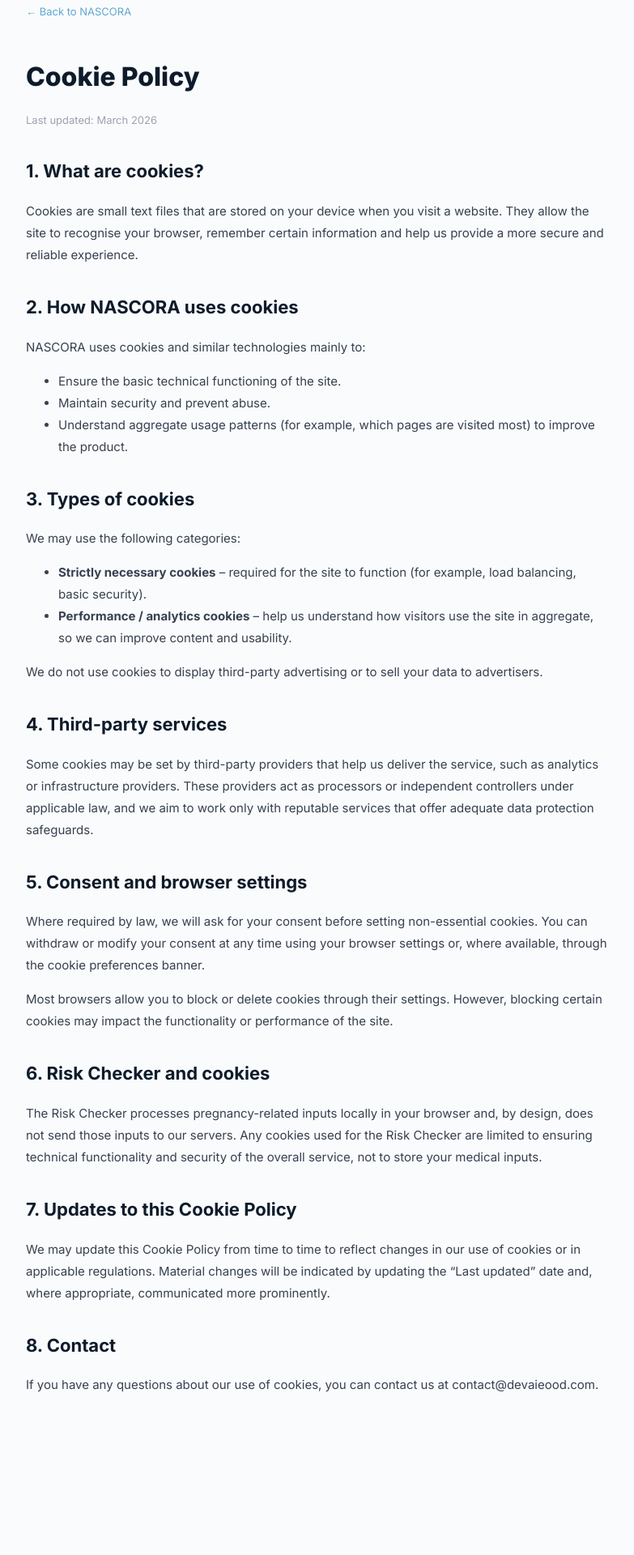
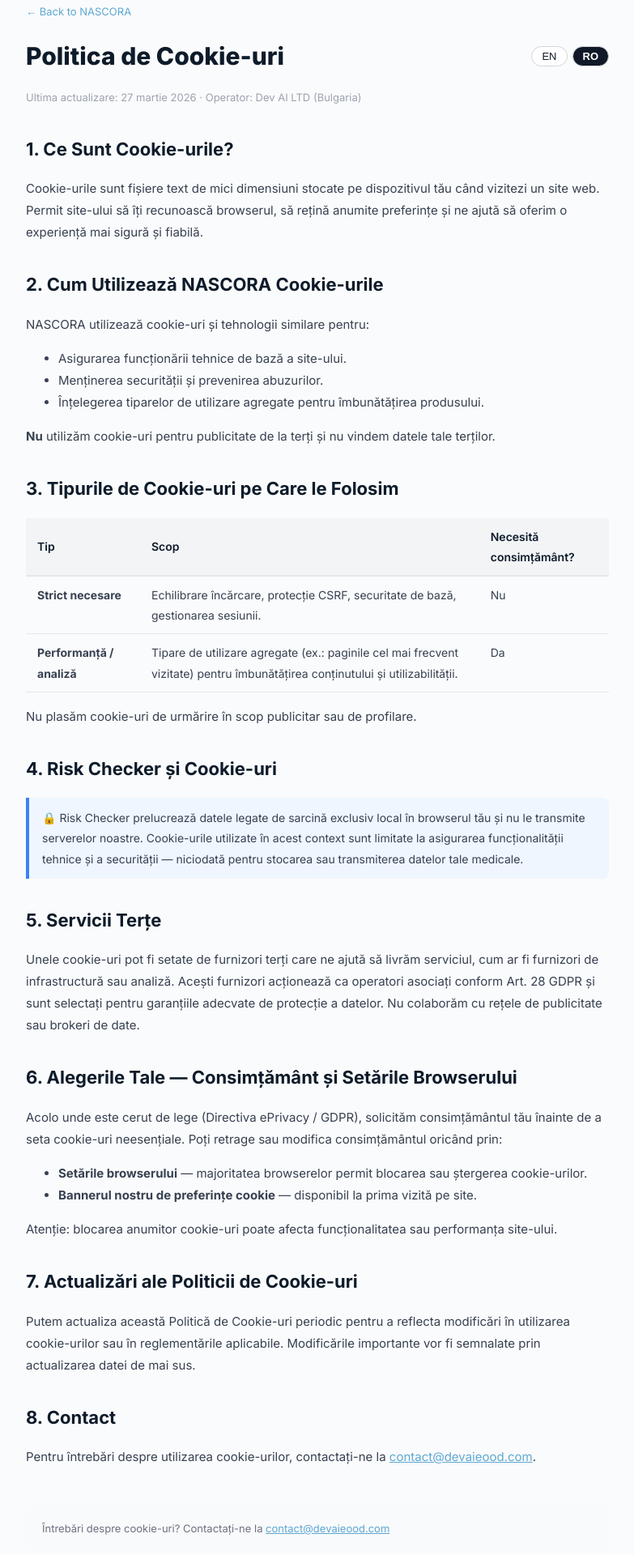
Before and after one commit to cosmingpopa-hub/Nascora, a Next.js app: page /cookies in a window 1280 px wide. Shown: the part 60-1980 px from the top of the page at 81% size, without its empty margins (248-1031 px from the left). Before the commit the page ends 1858 px from the top, so only its background shows below. Built offline with nearby package versions, Linux system fonts and the light colour scheme.

Commit message:
Update page.js
fix: cookie policy - use client + tabel tipuri + EN/RO

```diff
--- a/src/app/cookies/page.js
+++ b/src/app/cookies/page.js
@@ -1,8 +1,10 @@
-export const metadata = {
-  title: "Cookie Policy — NASCORA",
-};
+"use client";
+
+import React from "react";
 
 export default function Cookies() {
+  const [lang, setLang] = React.useState("ro");
+
   const s = {
     maxWidth: 720,
     margin: "0 auto",
@@ -11,12 +13,55 @@
     lineHeight: 1.8,
     color: "#374151",
   };
+
   const h2 = {
     fontSize: 22,
     fontWeight: 700,
     color: "#0D1B2A",
     margin: "32px 0 12px",
   };
+
+  const highlight = {
+    background: "#EFF6FF",
+    borderLeft: "4px solid #3B82F6",
+    padding: "12px 16px",
+    borderRadius: "0 8px 8px 0",
+    margin: "16px 0",
+    fontSize: 14,
+  };
+
+  const tableStyle = {
+    width: "100%",
+    borderCollapse: "collapse",
+    fontSize: 14,
+    margin: "16px 0",
+  };
+
+  const thStyle = {
+    background: "#F3F4F6",
+    padding: "10px 14px",
+    textAlign: "left",
+    fontWeight: 600,
+    color: "#0D1B2A",
+    borderBottom: "2px solid #E5E7EB",
+  };
+
+  const tdStyle = {
+    padding: "10px 14px",
+    borderBottom: "1px solid #E5E7EB",
+    verticalAlign: "top",
+  };
+
+  const langButton = (active) => ({
+    padding: "4px 12px",
+    fontSize: 13,
+    borderRadius: 999,
+    border: "1px solid #D1D5DB",
+    cursor: "pointer",
+    backgroundColor: active ? "#111827" : "#FFFFFF",
+    color: active ? "#FFFFFF" : "#111827",
+    fontWeight: active ? 600 : 400,
+  });
 
   return (
     <div style={s}>
@@ -33,103 +78,227 @@
         &larr; Back to NASCORA
       </a>
 
-      <h1
+      <div
         style={{
-          fontSize: 32,
-          fontWeight: 800,
-          color: "#0D1B2A",
-          margin: "24px 0 8px",
+          display: "flex",
+          justifyContent: "space-between",
+          alignItems: "center",
+          marginBottom: 8,
+          flexWrap: "wrap",
+          gap: 12,
         }}
       >
-        Cookie Policy
-      </h1>
-      <p style={{ color: "#9CA3AF", fontSize: 13 }}>
-        Last updated: March 2026
+        <h1 style={{ fontSize: 30, fontWeight: 800, color: "#0D1B2A", margin: 0 }}>
+          {lang === "en" ? "Cookie Policy" : "Politica de Cookie-uri"}
+        </h1>
+
+        <div style={{ display: "flex", gap: 6 }}>
+          <button type="button" onClick={() => setLang("en")} style={langButton(lang === "en")}>EN</button>
+          <button type="button" onClick={() => setLang("ro")} style={langButton(lang === "ro")}>RO</button>
+        </div>
+      </div>
+
+      <p style={{ color: "#9CA3AF", fontSize: 13, marginBottom: 32 }}>
+        {lang === "en"
+          ? "Last updated: 27 March 2026 · Operator: Dev AI LTD (Bulgaria)"
+          : "Ultima actualizare: 27 martie 2026 · Operator: Dev AI LTD (Bulgaria)"}
       </p>
 
-      <h2 style={h2}>1. What are cookies?</h2>
+      {lang === "en"
+        ? <CookiesEN h2={h2} highlight={highlight} tableStyle={tableStyle} thStyle={thStyle} tdStyle={tdStyle} />
+        : <CookiesRO h2={h2} highlight={highlight} tableStyle={tableStyle} thStyle={thStyle} tdStyle={tdStyle} />}
+
+      <div style={{ marginTop: 48, padding: "16px 20px", background: "#F9FAFB", borderRadius: 10, fontSize: 13, color: "#6B7280" }}>
+        {lang === "en"
+          ? "Questions about cookies? Contact us at "
+          : "Întrebări despre cookie-uri? Contactați-ne la "}
+        <a href="mailto:contact@devaieood.com" style={{ color: "#5FA8D3" }}>
+          contact@devaieood.com
+        </a>
+      </div>
+    </div>
+  );
+}
+
+function CookiesEN({ h2, highlight, tableStyle, thStyle, tdStyle }) {
+  const link = { color: "#5FA8D3" };
+  return (
+    <>
+      <h2 style={h2}>1. What Are Cookies?</h2>
       <p>
-        Cookies are small text files that are stored on your device when you
-        visit a website. They allow the site to recognise your browser, remember
-        certain information and help us provide a more secure and reliable
-        experience.
+        Cookies are small text files stored on your device when you visit a website. They allow the
+        site to recognise your browser, retain certain preferences, and help us deliver a more secure
+        and reliable experience.
       </p>
 
-      <h2 style={h2}>2. How NASCORA uses cookies</h2>
-      <p>
-        NASCORA uses cookies and similar technologies mainly to:
-      </p>
+      <h2 style={h2}>2. How NASCORA Uses Cookies</h2>
+      <p>NASCORA uses cookies and similar technologies to:</p>
       <ul>
         <li>Ensure the basic technical functioning of the site.</li>
         <li>Maintain security and prevent abuse.</li>
-        <li>
-          Understand aggregate usage patterns (for example, which pages are
-          visited most) to improve the product.
-        </li>
-      </ul>
-
-      <h2 style={h2}>3. Types of cookies</h2>
-      <p>We may use the following categories:</p>
-      <ul>
-        <li>
-          <strong>Strictly necessary cookies</strong> – required for the site to
-          function (for example, load balancing, basic security).
-        </li>
-        <li>
-          <strong>Performance / analytics cookies</strong> – help us understand
-          how visitors use the site in aggregate, so we can improve content and
-          usability.
-        </li>
+        <li>Understand aggregate usage patterns to improve the product.</li>
       </ul>
       <p>
-        We do not use cookies to display third-party advertising or to sell your
+        We do <strong>not</strong> use cookies to display third-party advertising or to sell your
         data to advertisers.
       </p>
 
-      <h2 style={h2}>4. Third-party services</h2>
+      <h2 style={h2}>3. Types of Cookies We Use</h2>
+      <table style={tableStyle}>
+        <thead>
+          <tr>
+            <th style={thStyle}>Type</th>
+            <th style={thStyle}>Purpose</th>
+            <th style={thStyle}>Consent required?</th>
+          </tr>
+        </thead>
+        <tbody>
+          <tr>
+            <td style={tdStyle}><strong>Strictly necessary</strong></td>
+            <td style={tdStyle}>Load balancing, CSRF protection, basic security, session management.</td>
+            <td style={tdStyle}>No</td>
+          </tr>
+          <tr>
+            <td style={tdStyle}><strong>Performance / analytics</strong></td>
+            <td style={tdStyle}>Aggregate usage patterns (e.g. most-visited pages) to improve content and usability.</td>
+            <td style={tdStyle}>Yes</td>
+          </tr>
+        </tbody>
+      </table>
+      <p>We do not place tracking cookies for advertising or profiling purposes.</p>
+
+      <h2 style={h2}>4. Risk Checker and Cookies</h2>
+      <div style={highlight}>
+        🔒 The Risk Checker processes pregnancy-related inputs locally in your browser and does not
+        send those inputs to our servers. Cookies used in this context are limited to ensuring technical
+        functionality and security — never to store or transmit your medical inputs.
+      </div>
+
+      <h2 style={h2}>5. Third-Party Services</h2>
       <p>
-        Some cookies may be set by third-party providers that help us deliver
-        the service, such as analytics or infrastructure providers. These
-        providers act as processors or independent controllers under applicable
-        law, and we aim to work only with reputable services that offer adequate
-        data protection safeguards.
+        Some cookies may be set by third-party providers that help us deliver the service, such as
+        infrastructure or analytics providers. These providers act as data processors under GDPR Art. 28
+        and are selected for their adequate data protection safeguards. We do not work with advertising
+        networks or data brokers.
       </p>
 
-      <h2 style={h2}>5. Consent and browser settings</h2>
+      <h2 style={h2}>6. Your Choices — Consent and Browser Settings</h2>
       <p>
-        Where required by law, we will ask for your consent before setting
-        non-essential cookies. You can withdraw or modify your consent at any
-        time using your browser settings or, where available, through the
-        cookie preferences banner.
+        Where required by law (ePrivacy Directive / GDPR), we request your consent before setting
+        non-essential cookies. You may withdraw or modify your consent at any time using:
       </p>
+      <ul>
+        <li>Your <strong>browser settings</strong> — most browsers allow you to block or delete cookies.</li>
+        <li>Our <strong>cookie preferences banner</strong> — available when you first visit the site.</li>
+      </ul>
       <p>
-        Most browsers allow you to block or delete cookies through their settings.
-        However, blocking certain cookies may impact the functionality or
-        performance of the site.
+        Note: blocking certain cookies may affect the functionality or performance of the site.
       </p>
 
-      <h2 style={h2}>6. Risk Checker and cookies</h2>
+      <h2 style={h2}>7. Updates to This Cookie Policy</h2>
       <p>
-        The Risk Checker processes pregnancy-related inputs locally in your
-        browser and, by design, does not send those inputs to our servers. Any
-        cookies used for the Risk Checker are limited to ensuring technical
-        functionality and security of the overall service, not to store your
-        medical inputs.
-      </p>
-
-      <h2 style={h2}>7. Updates to this Cookie Policy</h2>
-      <p>
-        We may update this Cookie Policy from time to time to reflect changes in
-        our use of cookies or in applicable regulations. Material changes will
-        be indicated by updating the “Last updated” date and, where
-        appropriate, communicated more prominently.
+        We may update this Cookie Policy from time to time to reflect changes in our use of cookies
+        or applicable regulations. Material changes will be indicated by updating the &quot;Last
+        updated&quot; date above.
       </p>
 
       <h2 style={h2}>8. Contact</h2>
       <p>
-        If you have any questions about our use of cookies, you can contact us
-        at contact@devaieood.com.
+        For questions about our use of cookies, contact us at{" "}
+        <a href="mailto:contact@devaieood.com" style={link}>contact@devaieood.com</a>.
       </p>
-    </div>
+    </>
   );
 }
+
+function CookiesRO({ h2, highlight, tableStyle, thStyle, tdStyle }) {
+  const link = { color: "#5FA8D3" };
+  return (
+    <>
+      <h2 style={h2}>1. Ce Sunt Cookie-urile?</h2>
+      <p>
+        Cookie-urile sunt fișiere text de mici dimensiuni stocate pe dispozitivul tău când vizitezi
+        un site web. Permit site-ului să îți recunoască browserul, să rețină anumite preferințe și
+        ne ajută să oferim o experiență mai sigură și fiabilă.
+      </p>
+
+      <h2 style={h2}>2. Cum Utilizează NASCORA Cookie-urile</h2>
+      <p>NASCORA utilizează cookie-uri și tehnologii similare pentru:</p>
+      <ul>
+        <li>Asigurarea funcționării tehnice de bază a site-ului.</li>
+        <li>Menținerea securității și prevenirea abuzurilor.</li>
+        <li>Înțelegerea tiparelor de utilizare agregate pentru îmbunătățirea produsului.</li>
+      </ul>
+      <p>
+        <strong>Nu</strong> utilizăm cookie-uri pentru publicitate de la terți și nu vindem datele
+        tale terților.
+      </p>
+
+      <h2 style={h2}>3. Tipurile de Cookie-uri pe Care le Folosim</h2>
+      <table style={tableStyle}>
+        <thead>
+          <tr>
+            <th style={thStyle}>Tip</th>
+            <th style={thStyle}>Scop</th>
+            <th style={thStyle}>Necesită consimțământ?</th>
+          </tr>
+        </thead>
+        <tbody>
+          <tr>
+            <td style={tdStyle}><strong>Strict necesare</strong></td>
+            <td style={tdStyle}>Echilibrare încărcare, protecție CSRF, securitate de bază, gestionarea sesiunii.</td>
+            <td style={tdStyle}>Nu</td>
+          </tr>
+          <tr>
+            <td style={tdStyle}><strong>Performanță / analiză</strong></td>
+            <td style={tdStyle}>Tipare de utilizare agregate (ex.: paginile cel mai frecvent vizitate) pentru îmbunătățirea conținutului și utilizabilității.</td>
+            <td style={tdStyle}>Da</td>
+          </tr>
+        </tbody>
+      </table>
+      <p>Nu plasăm cookie-uri de urmărire în scop publicitar sau de profilare.</p>
+
+      <h2 style={h2}>4. Risk Checker și Cookie-uri</h2>
+      <div style={highlight}>
+        🔒 Risk Checker prelucrează datele legate de sarcină exclusiv local în browserul tău și nu
+        le transmite serverelor noastre. Cookie-urile utilizate în acest context sunt limitate la
+        asigurarea funcționalității tehnice și a securității — niciodată pentru stocarea sau
+        transmiterea datelor tale medicale.
+      </div>
+
+      <h2 style={h2}>5. Servicii Terțe</h2>
+      <p>
+        Unele cookie-uri pot fi setate de furnizori terți care ne ajută să livrăm serviciul, cum ar
+        fi furnizori de infrastructură sau analiză. Acești furnizori acționează ca operatori asociați
+        conform Art. 28 GDPR și sunt selectați pentru garanțiile adecvate de protecție a datelor.
+        Nu colaborăm cu rețele de publicitate sau brokeri de date.
+      </p>
+
+      <h2 style={h2}>6. Alegerile Tale — Consimțământ și Setările Browserului</h2>
+      <p>
+        Acolo unde este cerut de lege (Directiva ePrivacy / GDPR), solicităm consimțământul tău
+        înainte de a seta cookie-uri neesențiale. Poți retrage sau modifica consimțământul oricând prin:
+      </p>
+      <ul>
+        <li><strong>Setările browserului</strong> — majoritatea browserelor permit blocarea sau ștergerea cookie-urilor.</li>
+        <li><strong>Bannerul nostru de preferințe cookie</strong> — disponibil la prima vizită pe site.</li>
+      </ul>
+      <p>
+        Atenție: blocarea anumitor cookie-uri poate afecta funcționalitatea sau performanța site-ului.
+      </p>
+
+      <h2 style={h2}>7. Actualizări ale Politicii de Cookie-uri</h2>
+      <p>
+        Putem actualiza această Politică de Cookie-uri periodic pentru a reflecta modificări în
+        utilizarea cookie-urilor sau în reglementările aplicabile. Modificările importante vor fi
+        semnalate prin actualizarea datei de mai sus.
+      </p>
+
+      <h2 style={h2}>8. Contact</h2>
+      <p>
+        Pentru întrebări despre utilizarea cookie-urilor, contactați-ne la{" "}
+        <a href="mailto:contact@devaieood.com" style={link}>contact@devaieood.com</a>.
+      </p>
+    </>
+  );
+}
```
